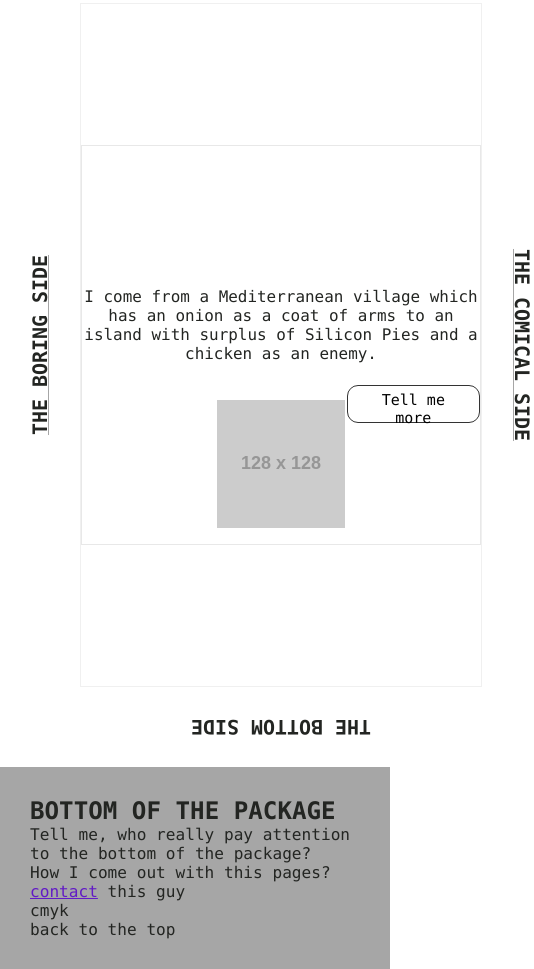
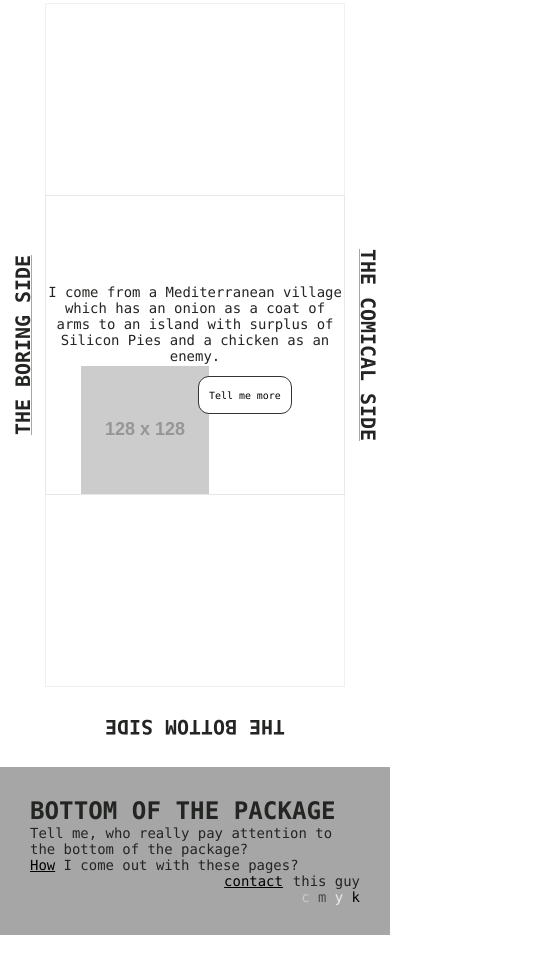
Before and after one commit to Zumo-de-Kiwi/Zam-Zink, a plain HTML site: page pages/about-me/about_me.html in a window 390 px wide. Shown: the part 77-1046 px from the top of the page, 534 px wide, since content can reach past the window. After the commit the page ends 1012 px from the top, so only its background shows below. Drawn offline with Linux system fonts and the light colour scheme; placeholder pictures from the web are drawn by us; a web font is replaced by a local one.

Commit message:
ver. 0.260 About +responsive
1. About more responsive+ minor UI  fixes
2.Adding elements to the draw
3. investigate tabnar
4. design pattern of the draw

```diff
--- a/pages/about-me/about_me.html
+++ b/pages/about-me/about_me.html
@@ -160,14 +160,21 @@
     <footer>
       <div id="footer-inside">
         <h2>BOTTOM OF THE PACKAGE</h2>
-        <p id="who-really?">
+        <p id="who-really">
           Tell me, who really pay attention to the bottom of the package?
         </p>
-        <p id="how-this-page">How I come out with this pages?</p>
-        <p id="contact"><a href="">contact</a> this guy</p>
-        <p id="cmyk">cmyk</p>
+        <p id="how-this-page">
+          <a href="../blog/blog.html">How</a> I come out with these pages?
+        </p>
+        <p id="contact">
+          <a href="../contact/contact.html">contact</a>this guy
+        </p>
+        <p id="cmyk">
+          <span id="cyan">c </span><span id="magenta">m </span
+          ><span id="yellow">y </span><span id="black">k</span>
+        </p>
         <!-- cmyk, every letter with his corresponded color -->
-        <p id="to-top">back to the top</p>
+        <!-- <a id="to-top" class="toTopBtn">back to the top</a> -->
       </div>
     </footer>
     <script src="about_me.js"></script>
--- a/pages/about-me/about_me.scss
+++ b/pages/about-me/about_me.scss
@@ -4,6 +4,7 @@
 @import '../../scss/font-anim-keyframes';
 
 body {
+  // width: 100%;
   font-variation-settings: 'MONO' 1, 'CASL' 0, 'wght' $font-weight-normal, $slnt;
   // background-color: $underline-color;
   // font-family: $ff-recursive;
@@ -11,8 +12,8 @@ body {
 
   main {
     display: grid;
-    grid-template-columns: 8rem 1fr 8rem;
-    grid-template-rows: 8rem 1fr 8rem;
+    grid-template-columns: minmax(8vw, 10rem) 1fr minmax(8vw, 10rem);
+    grid-template-rows: minmax(8vh, 8rem) 1fr minmax(8vh, 8rem);
     height: 100vh;
     width: 100%;
     // width: clamp(600px, 100vw, 1300px); // need important change revision
@@ -158,16 +159,16 @@ body {
 
         display: grid;
         place-items: center;
-        width: clamp(400px, 40ch, 45ch);
-        height: clamp(400px, 30vh, 40vh);
+        width: clamp(300px, 70%, 55ch);
+        height: clamp(300px, 30vh, 40vh);
 
         grid-template-columns: 1fr 1fr 1fr;
-        grid-template-rows: 1fr 1fr 40%;
+        grid-template-rows: 1fr 1fr 1fr;
 
         #center-Ps {
           grid-column: 1/ 4;
           grid-row: 2 / 3;
-          font-size: calc(1.4rem + 0.5vw);
+          font-size: $font-size-small;
           position: relative;
           .center-p {
             font-variation-settings: 'MONO' 1, 'CASL' 0,
@@ -184,27 +185,29 @@ body {
           }
         }
         #my-pixel-pic {
-          grid-column: 2/ 3;
-          grid-row: 3 / 4;
+          grid-column: 1/ 3;
+          grid-row: 3;
         }
         #more-btns {
           align-self: start;
-          grid-column: 3/ 4;
-          grid-row: 3 / 4;
+          grid-column: 2 /4;
+          grid-row: 3;
           overflow: visible;
           //btn
           .more-btn {
             cursor: $cursor-please-fingers;
             font-weight: 500;
             text-align: center;
-            font-size: 1.5rem;
+            font-size: $font-size-information;
             margin: 0px auto;
             //style the btn
             border: none;
             border: 1.7px solid $dark-gray;
             border-radius: 1.1rem;
             height: 3.8rem;
-            padding: 0.5rem 1.2rem;
+            padding: 0.2rem 1rem;
+            margin: 0.2rem;
+            margin-top: 1rem;
             background-color: white;
 
             transition: $trans-normal;
@@ -351,10 +354,42 @@ body {
     background-color: $light-gray;
     #footer-inside {
       padding: 3rem;
+      a {
+        color: black;
+      }
+      #who-really {
+        font-size: $font-size-small;
+      }
+      #how-this-page {
+        font-size: $font-size-small;
+      }
+      #contact {
+        font-size: $font-size-small;
+        text-align: end;
+        a {
+          padding: 1rem;
         }
       }
-  /////////////////////////////
-  /////////////////////////////
+      #cmyk {
+        font-size: $font-size-small;
+        text-align: end;
+        filter: grayscale(100%);
+        #cyan {
+          color: cyan;
+        }
+        #magenta {
+          color: magenta;
+        }
+        #yellow {
+          color: yellow;
+        }
+        #black {
+          color: black;
+        }
+      }
+    }
+  }
+
   //////////////////////////////
   /////////////////////////////
   //////////// FOR JS /////////
@@ -364,6 +399,7 @@ body {
   /* CLASSES TO MAKE MODAL WORK */
   .hidden {
     display: none;
+  }
 }
 /* X button */
 // .close-modal {
@@ -378,27 +414,26 @@ body {
 //   background: none;
 // }
 //// the ingredients and my pics can be set with this
-  .modal {
-    // position: absolute;
-    // top: 50%;
-    // left: 50%;
-    // transform: translate(-50%, -50%);
-    // width: 70%;
-    background-color: white;
-    // padding: 6rem;
-    // border-radius: 5px;
-    box-shadow: 0 3rem 5rem rgba(0, 0, 0, 0.3);
-    z-index: 10;
-  }
+// .modal {
+//   // position: absolute;
+//   // top: 50%;
+//   // left: 50%;
+//   // transform: translate(-50%, -50%);
+//   // width: 70%;
+//   background-color: white;
+//   // padding: 6rem;
+//   // border-radius: 5px;
+//   box-shadow: 0 3rem 5rem rgba(0, 0, 0, 0.3);
+//   z-index: 10;
+// }
 /// the backgraund that will show when pressed a btn
-  .overlay {
-    position: absolute;
-    top: 0;
-    left: 0;
-    width: 100%;
-    height: 100%;
-    background-color: $light-gray;
-    // backdrop-filter: blur(3px);
-    z-index: 5;
-  }
-}
+// .overlay {
+//   position: absolute;
+//   top: 0;
+//   left: 0;
+//   width: 100%;
+//   height: 100%;
+//   background-color: $light-gray;
+//   // backdrop-filter: blur(3px);
+//   z-index: 5;
+// }
--- a/pages/works/draw-main/draw-main.scss
+++ b/pages/works/draw-main/draw-main.scss
@@ -5,8 +5,13 @@
 
 body {
   height: 100%;
+  width: 100vw;
+  $my-paper-color: hsl(47, 29%, 91%);
+  $muji-cover: hsl(30, 2%, 24%);
+
   font-size: 2rem;
-  $my-paper-color: rgb(238, 235, 224);
+  font-variation-settings: 'MONO' 0, 'CASL' 0.5, 'wght' $font-weight-normal,
+    $slnt;
   .preloader {
     transition: $trans-slow ease-out;
     background: $my-paper-color;
@@ -14,15 +19,15 @@ body {
       animation: jump 1.5s ease 0.3s infinite alternate;
     }
     #text-loader {
-      color: rgb(0, 0, 0);
+      color: $muji-cover;
       font-size: $font-size-small;
     }
   }
   .left-arrow {
     .link-a {
-      color: rgb(89, 89, 89);
+      color: $muji-cover;
       &:hover {
-        color: rgb(92, 92, 92);
+        color: $muji-cover;
       }
     }
     &:hover {
@@ -40,7 +45,7 @@ body {
     }
   }
   footer {
-    background: rgb(79, 79, 79);
+    background: $muji-cover;
     height: 20rem;
     color: $my-paper-color;
     #trampolineEmoji {
--- a/pages/works/lost-objects/lost-objects.scss
+++ b/pages/works/lost-objects/lost-objects.scss
@@ -1,4 +1,3 @@
-// Make something like a digital contact libreta?
 @import '../../../scss/variables';
 @import '../../../scss/mixins';
 @import '../../../scss/globals';
```
Also changed, not shown: pages/works/draw-main/draw-main.html (+17 -3 lines), pages/about-me/about_me.css, pages/works/draw-main/draw-main.css. Lines whose indentation alone changed are shown as unchanged.
